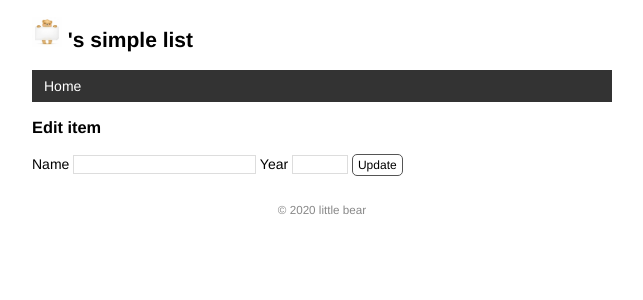
After one commit to bygonexf/Simple-List, a Flask app: template templates/edit.html in a window 1280 px wide. The commit adds this page. Shown: the top 300 px of the page, without its empty margins (318-961 px from the left). Run offline with Flask 2, Linux system fonts and the light colour scheme; the template is opened without the code that fills it, so the values that code supplies are empty.

Commit message:
Edit and delete item by form

```diff
--- a/app.py
+++ b/app.py
@@ -1,4 +1,4 @@
-from flask import Flask, render_template
+from flask import Flask, render_template, request, url_for, flash, redirect
 from flask_sqlalchemy import SQLAlchemy
 import os
 import sys
@@ -13,6 +13,7 @@ else:  # 否则使用四个斜线
 app = Flask(__name__)
 app.config['SQLALCHEMY_DATABASE_URI'] = prefix + os.path.join(app.root_path, 'data.db')
 app.config['SQLALCHEMY_TRACK_MODIFICATIONS'] = False  # 关闭对模型修改的监控
+app.config['SECRET_KEY'] = 'dev'
 # 在扩展类实例化前加载配置
 db = SQLAlchemy(app)
 
@@ -69,7 +70,44 @@ def inject_user():
 def page_not_found(e):
     return render_template('404.html'), 404
 
-@app.route('/')
+@app.route('/', methods=['GET', 'POST'])
 def index():
+    if request.method == 'POST':
+        title = request.form.get('title')
+        year = request.form.get('year')
+        if not title or not year or len(year) > 4 or len(title) > 60:
+            flash('Invalid input.')
+            return redirect(url_for('index'))
+        # 保存表单数据到数据库
+        movie = Movie(title=title, year=year)
+        db.session.add(movie)
+        db.session.commit()
+        flash('Item created.')
+        return redirect(url_for('index'))
+
     movies = Movie.query.all()
     return render_template('index.html', movies=movies)
+
+@app.route('/movie/edit/<int:movie_id>', methods=['GET', 'POST'])
+def edit(movie_id):
+    movie = Movie.query.get_or_404(movie_id)
+    if request.method == 'POST':
+        title = request.form['title']
+        year = request.form['year']
+        if not title or not year or len(year) > 4 or len(title) > 60:
+            flash('Invalid input.')
+            return redirect(url_for('edit', movie_id=movie_id))
+        movie.title = title
+        movie.year = year
+        db.session.commit()
+        flash('Item updated.')
+        return redirect(url_for('index'))
+    return render_template('edit.html', movie=movie)
+
+@app.route('/movie/delete/<int:movie_id>', methods=['POST'])
+def delete(movie_id):
+    movie = Movie.query.get_or_404(movie_id)
+    db.session.delete(movie)
+    db.session.commit()
+    flash('Item deleted.')
+    return redirect(url_for('index'))
--- a/static/style.css
+++ b/static/style.css
@@ -83,3 +83,49 @@ nav li a:hover {
     border-radius: 5px;
     padding: 3px 5px;
 }
+
+/* 覆盖某些浏览器对 input 元素定义的字体 */
+input[type=submit] {
+    font-family: inherit;
+}
+
+input[type=text] {
+    border: 1px solid #ddd;
+}
+
+input[name=year] {
+    width: 50px;
+}
+
+.btn {
+    font-size: 12px;
+    padding: 3px 5px;
+    text-decoration: none;
+    cursor: pointer;
+    background-color: white;
+    color: black;
+    border: 1px solid #555555;
+    border-radius: 5px;
+}
+
+.btn:hover {
+    text-decoration: none;
+    background-color: black;
+    color: white;
+    border: 1px solid black;
+}
+
+.alert {
+    position: relative;
+    padding: 7px;
+    margin: 7px 0;
+    border: 1px solid transparent;
+    color: #004085;
+    background-color: #cce5ff;
+    border-color: #b8daff;
+    border-radius: 5px;
+}
+
+.inline-form {
+    display: inline;
+}
--- a/templates/base.html
+++ b/templates/base.html
@@ -10,6 +10,9 @@
     {% endblock %}
 </head>
 <body>
+    {% for message in get_flashed_messages() %}
+    <div class="alert">{{ message }}</div>
+    {% endfor %}
     <h2>
         <img alt="Avatar" class="avatar" src="{{ url_for('static', filename='images/bear.jpg') }}">
         {{ user.name }}'s simple list
--- /dev/null
+++ b/templates/edit.html
@@ -0,0 +1,10 @@
+{% extends 'base.html' %}
+
+{% block content %}
+<h3>Edit item</h3>
+<form method="post">
+    Name <input type="text" name="title" autocomplete="off" required value="{{ movie.title }}">
+    Year <input type="text" name="year" autocomplete="off" required value="{{ movie.year }}">
+    <input class="btn" type="submit" name="submit" value="Update">
+</form>
+{% endblock %}
```
Also changed, not shown: templates/index.html (+9 -0 lines), 1 other file.
